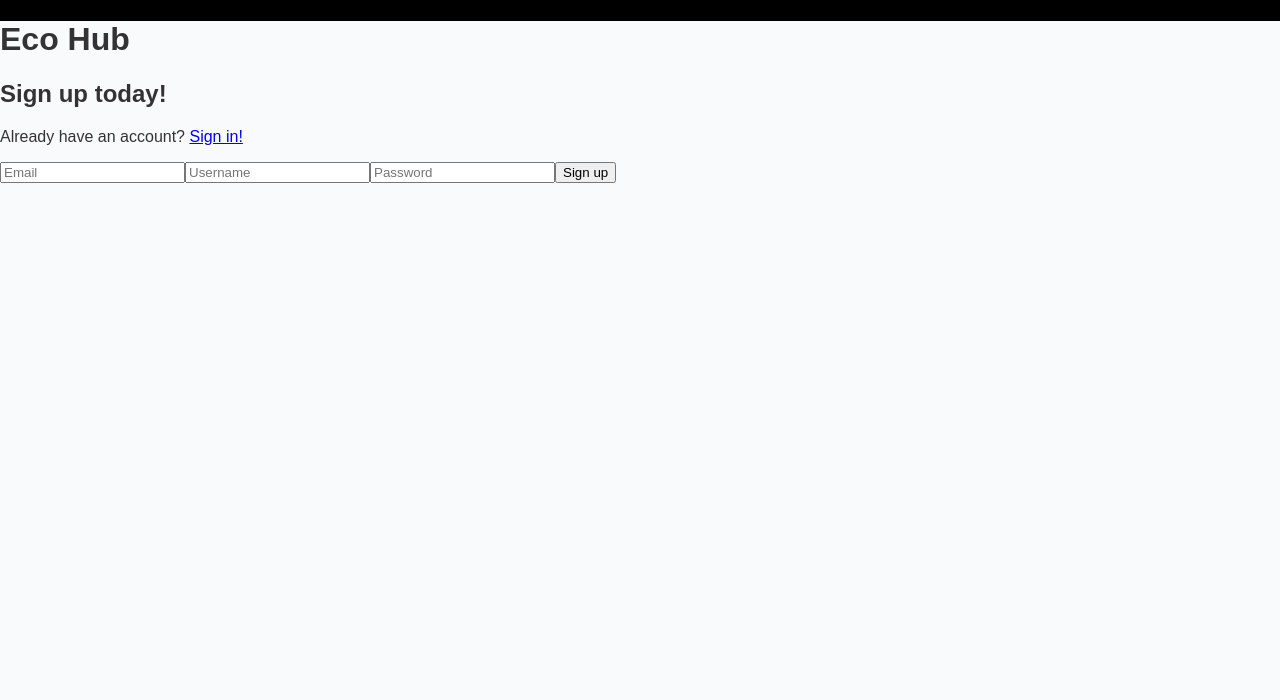
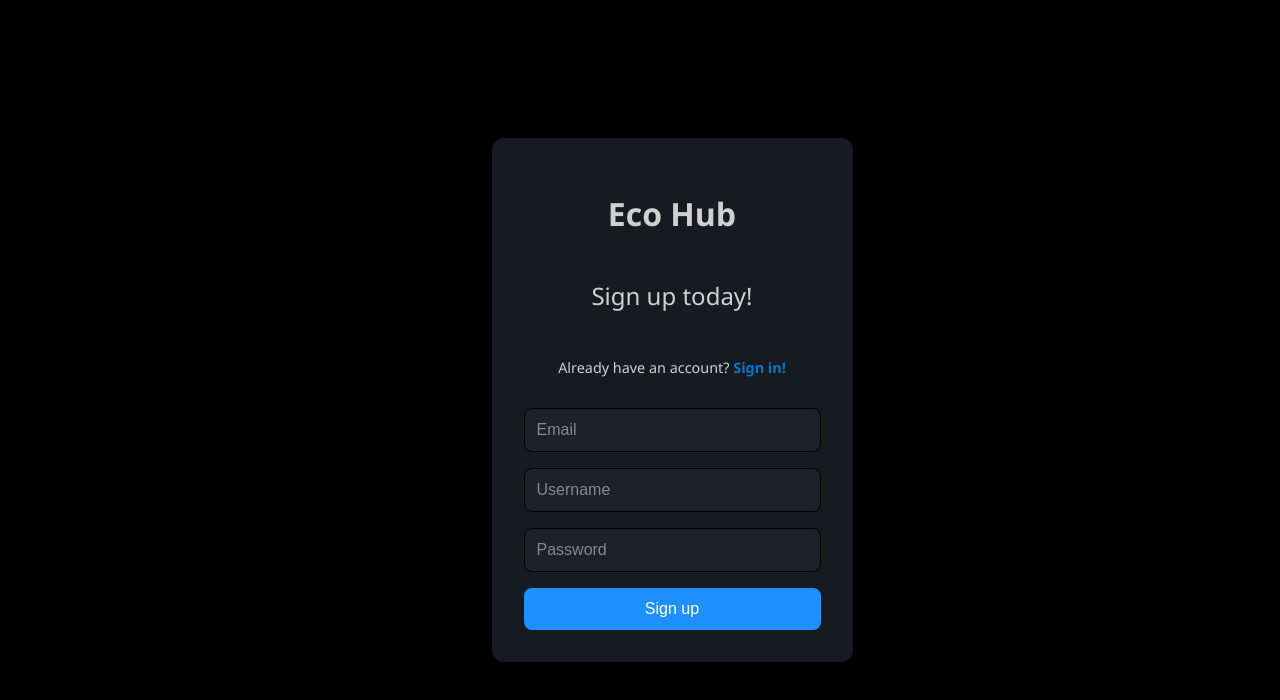
Before and after one commit to adamabdul-hakim/NextNest, a React (Vite) app in the folder frontend/: page /signup in a window 1280 px wide. Shown: the top 700 px of the page. Built offline with nearby package versions, Linux system fonts and the light colour scheme; no server answers.

Commit message:
Added css page for sign in and sign up pages

```diff
--- a/frontend/src/components/SignIn.jsx
+++ b/frontend/src/components/SignIn.jsx
@@ -1,6 +1,7 @@
 import { useState } from "react";
 import { Link, useNavigate } from "react-router-dom";
 import { UserAuth } from "../context/AuthContext";
+import "../styles/signin.css";
 
 const SignIn = () => {
   const [email, setEmail] = useState("");
@@ -34,7 +35,7 @@ const SignIn = () => {
   return (
     <div>
       <form onSubmit={handleSignIn} className="signin-container">
-        <h1>Eco Hub</h1>
+        <h1>NextNest</h1>
         <h2>Sign in today!</h2>
         <p>
           Don't have an account?{" "}
--- a/frontend/src/components/Signup.jsx
+++ b/frontend/src/components/Signup.jsx
@@ -1,6 +1,7 @@
 import { useState } from "react";
 import { Link, useNavigate } from "react-router-dom";
 import { UserAuth } from "../context/AuthContext";
+import "../styles/signup.css";
 
 const SignUp = () => {
   const [email, setEmail] = useState("");
--- /dev/null
+++ b/frontend/src/styles/signin.css
@@ -0,0 +1,98 @@
+/* signin.css */
+
+html, body {
+    height: 100%;
+    margin: 0;
+    background-color: #000000;
+    display: flex;
+    justify-content: center; /* horizontal center */
+    align-items: center;     /* vertical center */
+    font-family: 'Segoe UI', Tahoma, Geneva, Verdana, sans-serif;
+  }
+
+  .signin-container {
+    width: 100%;
+    max-width: 400px;
+    padding: 2rem;
+    background-color: #161B22;
+    border-radius: 12px;
+    box-shadow: 0 0 10px rgba(0, 0, 0, 0.1);
+    display: flex;
+    flex-direction: column;
+    gap: 1rem;
+    color: #D0D0D0;
+    text-align: center;
+  }
+
+  .signin-container h1 {
+    margin-bottom: 0.5rem;
+    color: #D0D0D0;
+  }
+
+  .signin-container h2 {
+    font-weight: 400;
+    margin-bottom: 1rem;
+    color: #D0D0D0;
+  }
+
+  .signin-container p {
+    font-size: 0.9rem;
+    color: #D0D0D0;
+    text-align: center;
+  }
+
+  .signup-link {
+    color: #0077cc;
+    text-decoration: none;
+    font-weight: bold;
+    cursor: pointer;
+  }
+
+  .signup-link:hover {
+    text-decoration: underline;
+  }
+
+  .signin-container input {
+    padding: 0.75rem;
+    font-size: 1rem;
+    border: 1px solid #000000;
+    border-radius: 8px;
+    outline: none;
+    background-color: #1C222A;
+    color: #D0D0D0;
+    transition: border-color 0.2s ease-in-out, background-color 0.2s ease-in-out;
+  }
+
+  .signin-container input::placeholder {
+    color: #888888;
+  }
+
+  .signin-container input:focus {
+    border-color: #0077cc;
+    background-color: #222B38;
+  }
+
+  .signin-container button {
+    padding: 0.75rem;
+    font-size: 1rem;
+    background-color: #1E90FF;
+    color: white;
+    border: none;
+    border-radius: 8px;
+    cursor: pointer;
+    transition: background-color 0.2s ease-in-out;
+  }
+
+  .signin-container button:disabled {
+    background-color: #999;
+    cursor: not-allowed;
+  }
+
+  .signin-container button:hover:not(:disabled) {
+    background-color: #005fa3;
+  }
+
+  .signin-container p:last-of-type {
+    color: #D0D0D0;
+    text-align: center;
+  }
--- /dev/null
+++ b/frontend/src/styles/signup.css
@@ -0,0 +1,175 @@
+/* signup.css */
+body, html {
+    height: 100%;
+    margin: 0;
+    background-color: #000000;
+    display: flex;
+    justify-content: center; /* horizontal centering */
+    align-items: center;    /* vertical centering */
+    font-family: 'Segoe UI', Tahoma, Geneva, Verdana, sans-serif;
+  }
+
+  .signup-container {
+    width: 100%;
+    max-width: 400px;
+    padding: 2rem;
+    background-color: #161B22;
+    border-radius: 12px;
+    box-shadow: 0 0 10px rgba(0, 0, 0, 0.1);
+    display: flex;
+    flex-direction: column;
+    gap: 1rem;
+    color: #D0D0D0;
+    text-align: center;
+  }
+
+
+  .signup-container h1 {
+    text-align: center;
+    margin-bottom: 0.5rem;
+    color: #D0D0D0;
+  }
+
+  .signup-container h2 {
+    text-align: center;
+    font-weight: 400;
+    margin-bottom: 1rem;
+    color: #D0D0D0;
+  }
+
+  .signup-container p {
+    font-size: 0.9rem;
+    text-align: center;
+  }
+
+  .signup-link {
+    color: #0077cc;
+    text-decoration: none;
+    font-weight: bold;
+    cursor: pointer;
+  }
+
+  .signup-link:hover {
+    text-decoration: underline;
+  }
+
+  .signup-container input {
+    padding: 0.75rem;
+    font-size: 1rem;
+    border: 1px solid #000000;
+    border-radius: 8px;
+    outline: none;
+    background-color: #1C222A;
+    color: #D0D0D0;
+    transition: border-color 0.2s ease-in-out, background-color 0.2s ease-in-out;
+  }
+
+  .signup-container input::placeholder {
+    color: #888888;
+  }
+
+  .signup-container input:focus {
+    border-color: #0077cc;
+    background-color: #222B38;
+  }
+
+  .signup-container button {
+    padding: 0.75rem;
+    font-size: 1rem;
+    background-color: #1E90FF;
+    color: white;
+    border: none;
+    border-radius: 8px;
+    cursor: pointer;
+    transition: background-color 0.2s ease-in-out;
+  }
+
+  .signup-container button:disabled {
+    background-color: #999;
+    cursor: not-allowed;
+  }
+
+  .signup-container button:hover:not(:disabled) {
+    background-color: #005fa3;
+  }
+
+  .error-message {
+    color: #d93025; /* red for errors */
+    font-weight: 600;
+    font-size: 0.9rem;
+    margin-top: 0.5rem;
+  }
+
+  .signup-container h1 {
+    margin-bottom: 0.5rem;
+    color: #D0D0D0;
+  }
+
+  .signup-container h2 {
+    font-weight: 400;
+    margin-bottom: 1rem;
+    color: #D0D0D0;
+  }
+
+  .signup-container p {
+    font-size: 0.9rem;
+    color: #D0D0D0;
+  }
+
+  .signup-link {
+    color: #0077cc;
+    text-decoration: none;
+    font-weight: bold;
+    cursor: pointer;
+  }
+
+  .signup-link:hover {
+    text-decoration: underline;
+  }
+
+  .signup-container input {
+    padding: 0.75rem;
+    font-size: 1rem;
+    border: 1px solid #000000;
+    border-radius: 8px;
+    outline: none;
+    background-color: #1C222A;
+    color: #D0D0D0;
+    transition: border-color 0.2s ease-in-out, background-color 0.2s ease-in-out;
+  }
+
+  .signup-container input::placeholder {
+    color: #888888;
+  }
+
+  .signup-container input:focus {
+    border-color: #0077cc;
+    background-color: #222B38;
+  }
+
+  .signup-container button {
+    padding: 0.75rem;
+    font-size: 1rem;
+    background-color: #1E90FF;
+    color: white;
+    border: none;
+    border-radius: 8px;
+    cursor: pointer;
+    transition: background-color 0.2s ease-in-out;
+  }
+
+  .signup-container button:disabled {
+    background-color: #999;
+    cursor: not-allowed;
+  }
+
+  .signup-container button:hover:not(:disabled) {
+    background-color: #005fa3;
+  }
+
+  .error-message {
+    color: #d93025; /* red for errors */
+    font-weight: 600;
+    font-size: 0.9rem;
+    margin-top: 0.5rem;
+  }
```
